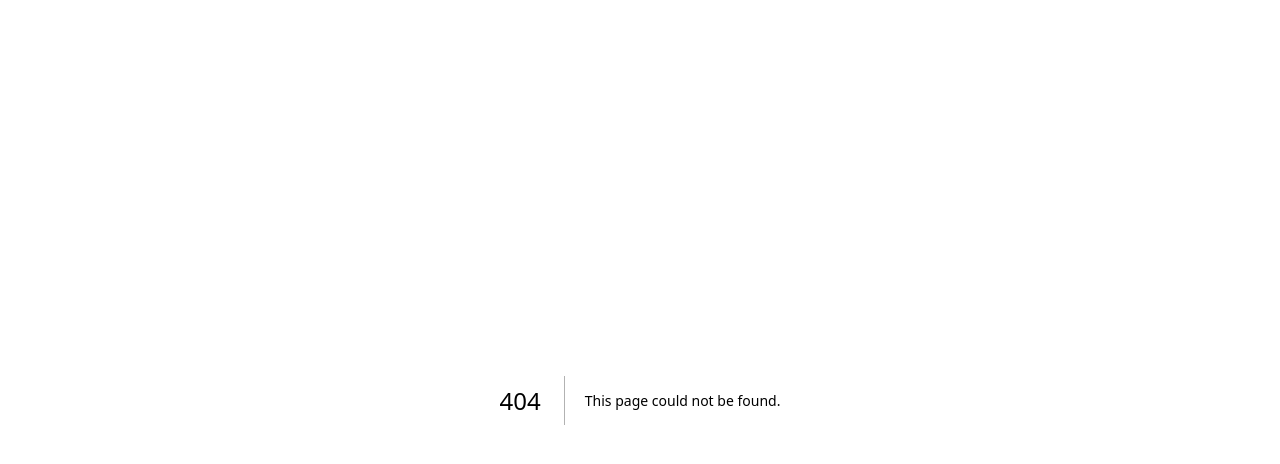
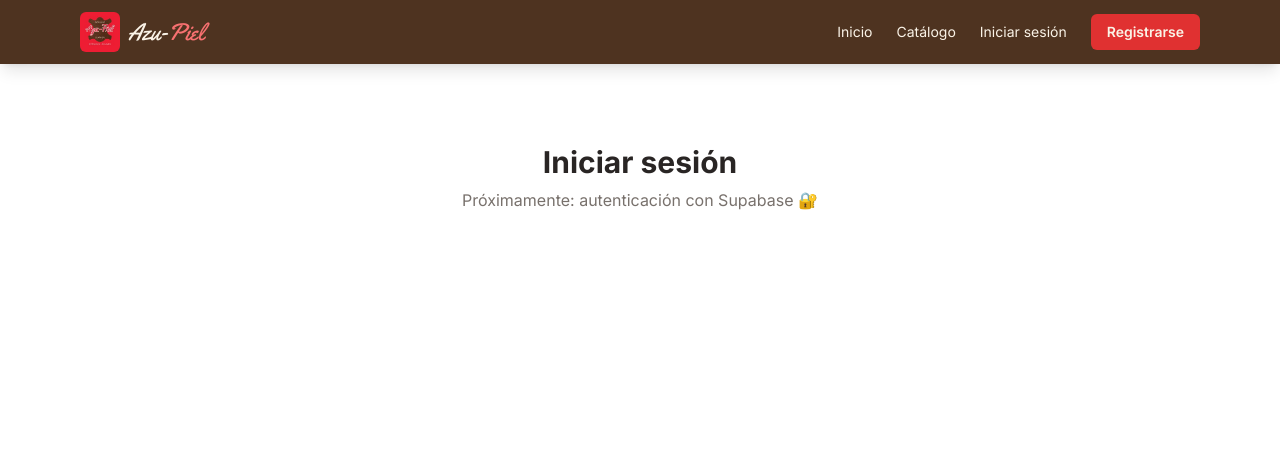
Before and after one commit to Vato-Ah/azu-piel, a Next.js app: page /login in a window 1280 px wide. Before the commit this address had no page. Shown: the top 464 px of the page. Built offline with nearby package versions, Linux system fonts and the light colour scheme.

Commit message:
feat: navbar, rutas base y branding Azu-Piel

```diff
--- /dev/null
+++ b/app/dashboard/layout.tsx
@@ -0,0 +1,7 @@
+export default function DashboardLayout({
+  children,
+}: {
+  children: React.ReactNode;
+}) {
+  return <main className="max-w-6xl mx-auto px-4 py-10">{children}</main>;
+}
--- /dev/null
+++ b/app/dashboard/nuevo/page.tsx
@@ -0,0 +1,10 @@
+export default function NuevoProductoPage() {
+  return (
+    <div>
+      <h1 className="text-3xl font-bold text-stone-800 mb-2">Nuevo producto</h1>
+      <p className="text-stone-500">
+        Formulario de creación — próximamente con Server Actions 📦
+      </p>
+    </div>
+  );
+}
--- /dev/null
+++ b/app/dashboard/page.tsx
@@ -0,0 +1,10 @@
+export default function DashboardPage() {
+  return (
+    <div>
+      <h1 className="text-3xl font-bold text-stone-800 mb-2">Mi panel</h1>
+      <p className="text-stone-500">
+        Zona privada — se protegerá con middleware 🔒
+      </p>
+    </div>
+  );
+}
--- a/app/globals.css
+++ b/app/globals.css
@@ -2,26 +2,6 @@
 @tailwind components;
 @tailwind utilities;
 
-:root {
-  --background: #ffffff;
-  --foreground: #171717;
+.font-script {
+  font-family: var(--font-script), cursive;
 }
-
-@media (prefers-color-scheme: dark) {
-  :root {
-    --background: #0a0a0a;
-    --foreground: #ededed;
-  }
-}
-
-body {
-  color: var(--foreground);
-  background: var(--background);
-  font-family: Arial, Helvetica, sans-serif;
-}
-
-@layer utilities {
-  .text-balance {
-    text-wrap: balance;
-  }
-}
--- a/app/layout.tsx
+++ b/app/layout.tsx
@@ -1,33 +1,28 @@
 import type { Metadata } from "next";
-import localFont from "next/font/local";
+import { Inter, Yellowtail } from "next/font/google";
 import "./globals.css";
+import Navbar from "@/components/Navbar";
 
-const geistSans = localFont({
-  src: "./fonts/GeistVF.woff",
-  variable: "--font-geist-sans",
-  weight: "100 900",
-});
-const geistMono = localFont({
-  src: "./fonts/GeistMonoVF.woff",
-  variable: "--font-geist-mono",
-  weight: "100 900",
+const inter = Inter({ subsets: ["latin"] });
+const yellowtail = Yellowtail({
+  weight: "400",
+  subsets: ["latin"],
+  variable: "--font-script",
 });
 
 export const metadata: Metadata = {
-  title: "Create Next App",
-  description: "Generated by create next app",
+  title: "Azu-Piel | Artículos de cuero artesanales",
+  description:
+    "Artículos de cuero hechos a mano en Cotacachi, Ecuador: carteras, cinturones, bolsos y chaquetas.",
 };
 
 export default function RootLayout({
   children,
-}: Readonly<{
-  children: React.ReactNode;
-}>) {
+}: Readonly<{ children: React.ReactNode }>) {
   return (
-    <html lang="en">
-      <body
-        className={`${geistSans.variable} ${geistMono.variable} antialiased`}
-      >
+    <html lang="es">
+      <body className={`${inter.className} ${yellowtail.variable}`}>
+        <Navbar />
         {children}
       </body>
     </html>
--- /dev/null
+++ b/app/login/page.tsx
@@ -0,0 +1,8 @@
+export default function LoginPage() {
+  return (
+    <main className="max-w-md mx-auto px-4 py-20 text-center">
+      <h1 className="text-3xl font-bold text-stone-800 mb-2">Iniciar sesión</h1>
+      <p className="text-stone-500">Próximamente: autenticación con Supabase 🔐</p>
+    </main>
+  );
+}
--- a/app/page.tsx
+++ b/app/page.tsx
@@ -1,101 +1,36 @@
-import Image from "next/image";
+import Link from "next/link";
 
 export default function Home() {
   return (
-    <div className="grid grid-rows-[20px_1fr_20px] items-center justify-items-center min-h-screen p-8 pb-20 gap-16 sm:p-20 font-[family-name:var(--font-geist-sans)]">
-      <main className="flex flex-col gap-8 row-start-2 items-center sm:items-start">
-        <Image
-          className="dark:invert"
-          src="https://nextjs.org/icons/next.svg"
-          alt="Next.js logo"
-          width={180}
-          height={38}
-          priority
-        />
-        <ol className="list-inside list-decimal text-sm text-center sm:text-left font-[family-name:var(--font-geist-mono)]">
-          <li className="mb-2">
-            Get started by editing{" "}
-            <code className="bg-black/[.05] dark:bg-white/[.06] px-1 py-0.5 rounded font-semibold">
-              app/page.tsx
-            </code>
-            .
-          </li>
-          <li>Save and see your changes instantly.</li>
-        </ol>
-
-        <div className="flex gap-4 items-center flex-col sm:flex-row">
-          <a
-            className="rounded-full border border-solid border-transparent transition-colors flex items-center justify-center bg-foreground text-background gap-2 hover:bg-[#383838] dark:hover:bg-[#ccc] text-sm sm:text-base h-10 sm:h-12 px-4 sm:px-5"
-            href="https://vercel.com/new?utm_source=create-next-app&utm_medium=appdir-template-tw&utm_campaign=create-next-app"
-            target="_blank"
-            rel="noopener noreferrer"
-          >
-            <Image
-              className="dark:invert"
-              src="https://nextjs.org/icons/vercel.svg"
-              alt="Vercel logomark"
-              width={20}
-              height={20}
-            />
-            Deploy now
-          </a>
-          <a
-            className="rounded-full border border-solid border-black/[.08] dark:border-white/[.145] transition-colors flex items-center justify-center hover:bg-[#f2f2f2] dark:hover:bg-[#1a1a1a] hover:border-transparent text-sm sm:text-base h-10 sm:h-12 px-4 sm:px-5 sm:min-w-44"
-            href="https://nextjs.org/docs?utm_source=create-next-app&utm_medium=appdir-template-tw&utm_campaign=create-next-app"
-            target="_blank"
-            rel="noopener noreferrer"
-          >
-            Read our docs
-          </a>
+    <main className="bg-azu-cream min-h-screen">
+      <section className="bg-azu-red">
+        <div className="max-w-6xl mx-auto px-4 py-24 text-center text-white">
+          <p className="text-xs tracking-[0.4em] uppercase mb-4">Genuine</p>
+          <h1 className="font-script text-6xl sm:text-7xl mb-4 drop-shadow-[3px_3px_0_rgba(78,51,32,0.9)]">
+            Azu-Piel
+          </h1>
+          <p className="text-xs tracking-[0.4em] uppercase mb-6">Leather</p>
+          <p className="text-lg text-red-100 max-w-2xl mx-auto mb-4">
+            Artículos de cuero hechos a mano con tradición familiar: carteras,
+            cinturones, bolsos y chaquetas que duran toda la vida.
+          </p>
+          <p className="text-sm text-red-200 mb-8">Cotacachi – Ecuador</p>
+          <div className="flex justify-center gap-4">
+            <Link
+              href="/productos"
+              className="bg-azu-leatherdark hover:bg-azu-leather px-6 py-3 rounded-md font-semibold transition-colors"
+            >
+              Ver catálogo
+            </Link>
+            <Link
+              href="/register"
+              className="border-2 border-white hover:bg-white hover:text-azu-red px-6 py-3 rounded-md font-semibold transition-colors"
+            >
+              Crear cuenta
+            </Link>
+          </div>
         </div>
-      </main>
-      <footer className="row-start-3 flex gap-6 flex-wrap items-center justify-center">
-        <a
-          className="flex items-center gap-2 hover:underline hover:underline-offset-4"
-          href="https://nextjs.org/learn?utm_source=create-next-app&utm_medium=appdir-template-tw&utm_campaign=create-next-app"
-          target="_blank"
-          rel="noopener noreferrer"
-        >
-          <Image
-            aria-hidden
-            src="https://nextjs.org/icons/file.svg"
-            alt="File icon"
-            width={16}
-            height={16}
-          />
-          Learn
-        </a>
-        <a
-          className="flex items-center gap-2 hover:underline hover:underline-offset-4"
-          href="https://vercel.com/templates?framework=next.js&utm_source=create-next-app&utm_medium=appdir-template-tw&utm_campaign=create-next-app"
-          target="_blank"
-          rel="noopener noreferrer"
-        >
-          <Image
-            aria-hidden
-            src="https://nextjs.org/icons/window.svg"
-            alt="Window icon"
-            width={16}
-            height={16}
-          />
-          Examples
-        </a>
-        <a
-          className="flex items-center gap-2 hover:underline hover:underline-offset-4"
-          href="https://nextjs.org?utm_source=create-next-app&utm_medium=appdir-template-tw&utm_campaign=create-next-app"
-          target="_blank"
-          rel="noopener noreferrer"
-        >
-          <Image
-            aria-hidden
-            src="https://nextjs.org/icons/globe.svg"
-            alt="Globe icon"
-            width={16}
-            height={16}
-          />
-          Go to nextjs.org →
-        </a>
-      </footer>
-    </div>
+      </section>
+    </main>
   );
 }
--- /dev/null
+++ b/app/register/page.tsx
@@ -0,0 +1,10 @@
+export default function DashboardPage() {
+  return (
+    <div>
+      <h1 className="text-3xl font-bold text-stone-800 mb-2">Mi panel</h1>
+      <p className="text-stone-500">
+        Zona privada — se protegerá con middleware 🔒
+      </p>
+    </div>
+  );
+}
--- /dev/null
+++ b/components/Navbar.tsx
@@ -0,0 +1,40 @@
+import Link from "next/link";
+import Image from "next/image";
+
+export default function Navbar() {
+  return (
+    <header className="bg-azu-leatherdark text-azu-cream sticky top-0 z-50 shadow-lg">
+      <nav className="max-w-6xl mx-auto px-4 h-16 flex items-center justify-between">
+        <Link href="/" className="flex items-center gap-2">
+          <Image
+            src="/logo.png"
+            alt="Logo Azu-Piel"
+            width={40}
+            height={40}
+            className="rounded-md"
+          />
+          <span className="font-script text-2xl">
+            Azu-<span className="text-red-400">Piel</span>
+          </span>
+        </Link>
+        <div className="flex items-center gap-4 sm:gap-6 text-sm">
+          <Link href="/" className="hover:text-red-400 transition-colors">
+            Inicio
+          </Link>
+          <Link href="/productos" className="hover:text-red-400 transition-colors">
+            Catálogo
+          </Link>
+          <Link href="/login" className="hover:text-red-400 transition-colors">
+            Iniciar sesión
+          </Link>
+          <Link
+            href="/register"
+            className="bg-azu-red hover:bg-azu-reddark px-4 py-2 rounded-md font-semibold transition-colors"
+          >
+            Registrarse
+          </Link>
+        </div>
+      </nav>
+    </header>
+  );
+}
--- a/tailwind.config.ts
+++ b/tailwind.config.ts
@@ -9,8 +9,13 @@ const config: Config = {
   theme: {
     extend: {
       colors: {
-        background: "var(--background)",
-        foreground: "var(--foreground)",
+        azu: {
+          red: "#E03131",
+          reddark: "#B02525",
+          leather: "#7A4A2B",
+          leatherdark: "#4E3320",
+          cream: "#FAF3E7",
+        },
       },
     },
   },
```
Also changed, not shown: public/logo.png (added).
